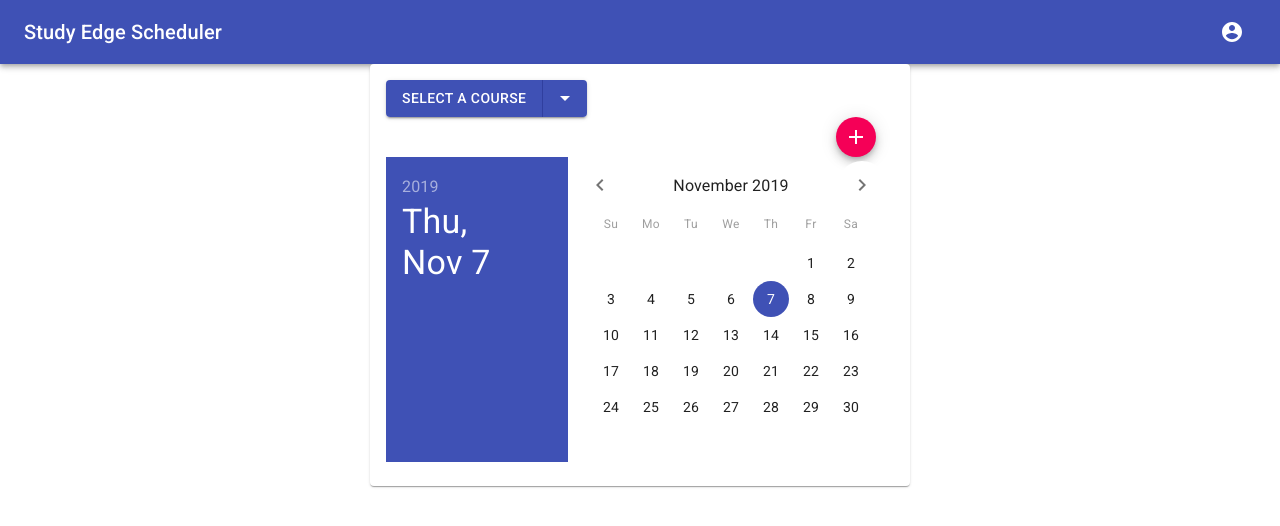
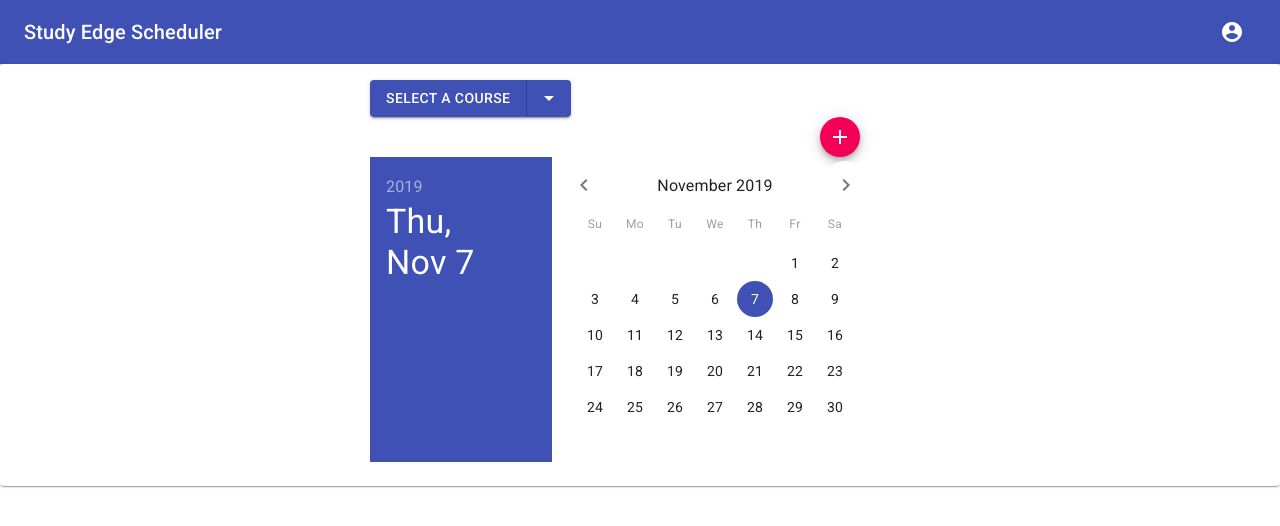
Before and after one commit to Softwareengineering3a/StudyEdge-Scheduler, a React (Create React App) app in the folder client/: page /Home in a window 1280 px wide. Shown: the top 526 px of the page. Built offline with nearby package versions, Linux system fonts and the light colour scheme.

Commit message:
Updated Create A Session Card

```diff
--- a/client/src/views/Home/Home.js
+++ b/client/src/views/Home/Home.js
@@ -41,39 +41,32 @@ class Home extends Component {
 
         return (
             <main>
-                <Grid
-                container
+                    <Card>
+                        <Grid container
                         direction="row"
                         justify="center"
                         alignItems="center"
                         spacing={0}
-
                         >
                             <Grid item >
-                        <Card >
-                            <CardContent>
-                                <div>
+                                <CardContent >
                                         <SelectACourse></SelectACourse>
                                         <Fab className = "CreateButton" size="small" color="secondary" aria-label="add" onClick={this.displayCreateSession} >
                                             <AddIcon/>
                                         </Fab>
-                                </div>
                                         <StaticDatePicker></StaticDatePicker>
-
                                 </CardContent>
-                        </Card>
                             </Grid>
-                    <Grid>
-                        <Card>
-                            <div>
+                            <Grid item >
+                                <CardContent>
                                     {this.state.showCreateSession ?
                                             <CreateASession /> :
                                             null
                                             }
-                            </div>
-                        </Card>
+                                </CardContent>
                             </Grid>
                         </Grid>
+                    </Card>
             </main>
         );
     }
```
Also changed, not shown: client/src/views/Home/Home.css (line endings or trailing spaces). Lines whose indentation alone changed are shown as unchanged.
